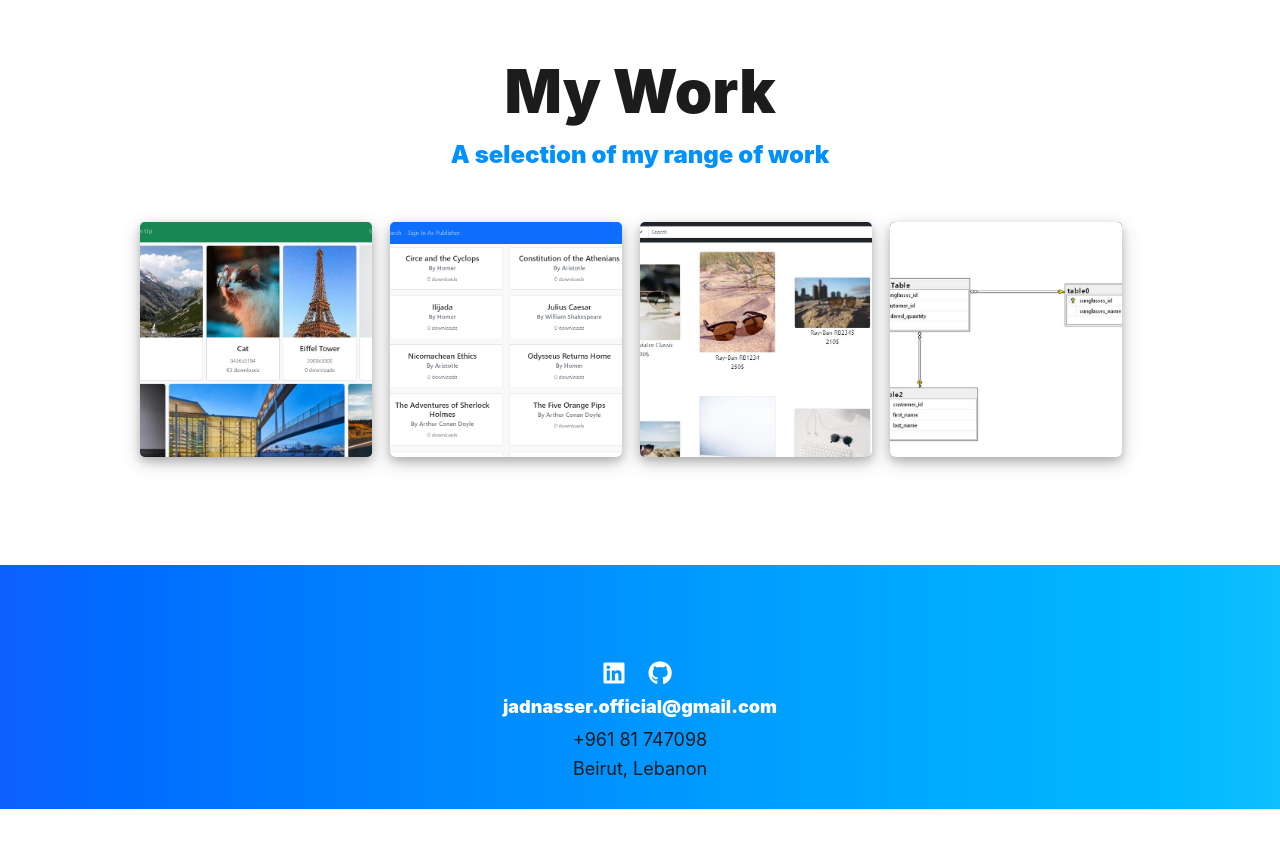
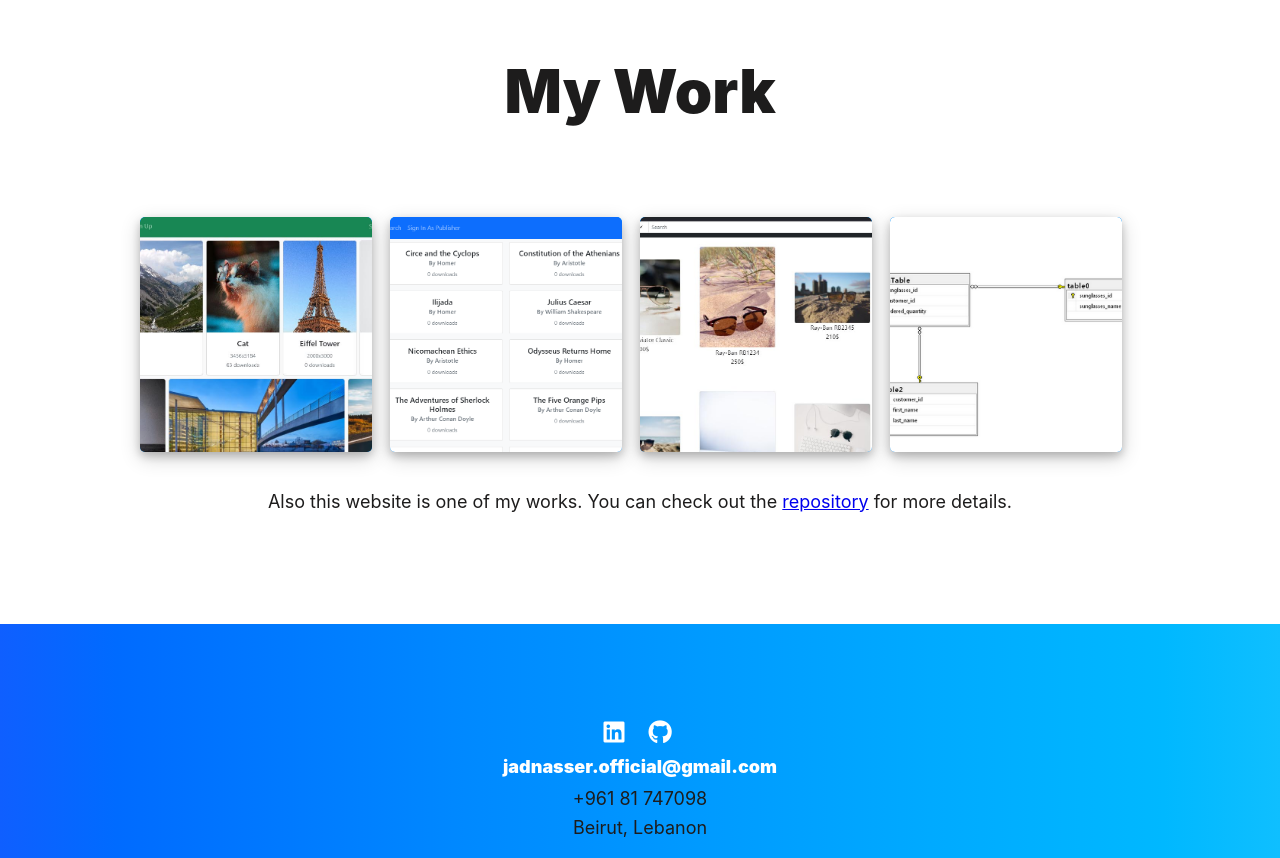
Before and after one commit to jad-nasser/jadnasser, a React (Create React App) app: page / in a window 1280 px wide. Shown: the part 2040-2898 px from the top of the page. Before the commit the page ends 2849 px from the top, so only its background shows below. Built offline with nearby package versions, Linux system fonts and the light colour scheme.

Commit message:
my-work section fixed

```diff
--- a/src/App.css
+++ b/src/App.css
@@ -137,10 +137,8 @@ h3 {
   margin-bottom: 1em;
 }
 
-.section__subtitle--work {
-  color: var(--clr-accent);
-  font-weight: var(--fw-bold);
-  margin-bottom: 2em;
+.section__title--work {
+  margin-bottom: 1.6em;
 }
 
 .gold-gradient {
@@ -407,6 +405,15 @@ header {
   visibility: visible;
 }
 
+.my-work-paragraph-div {
+  display: flex;
+  justify-content: center;
+}
+
+.my-work-paragraph {
+  text-align: left;
+}
+
 /* footer */
 
 .footer {
--- a/src/Main/Main.js
+++ b/src/Main/Main.js
@@ -99,9 +99,6 @@ function Main() {
       {/* My Work */}
       <section className="my-work" id="work">
         <h2 className="section__title section__title--work">My Work</h2>
-        <p className="section__subtitle section__subtitle--work">
-          A selection of my range of work
-        </p>
 
         <div className="portfolio">
           {/* portfolio item 1 */}
@@ -161,6 +158,13 @@ function Main() {
             </span>
           </Link>
         </div>
+        <div className="my-work-paragraph-div">
+          <p className="my-work-paragraph">
+            Also this website is one of my works. You can check out the{" "}
+            <a href="https://github.com/jad-nasser/jadnasser.git">repository</a>{" "}
+            for more details.
+          </p>
+        </div>
       </section>
       <Footer />
     </div>
```
Also changed, not shown: 1 other file (tests, documents, lock files or other folders).
